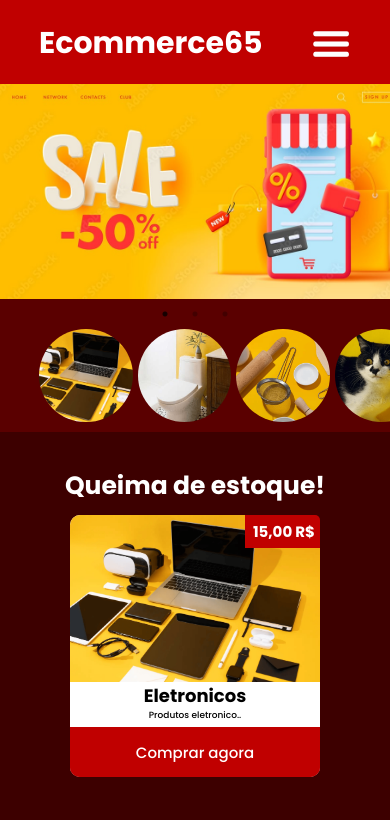
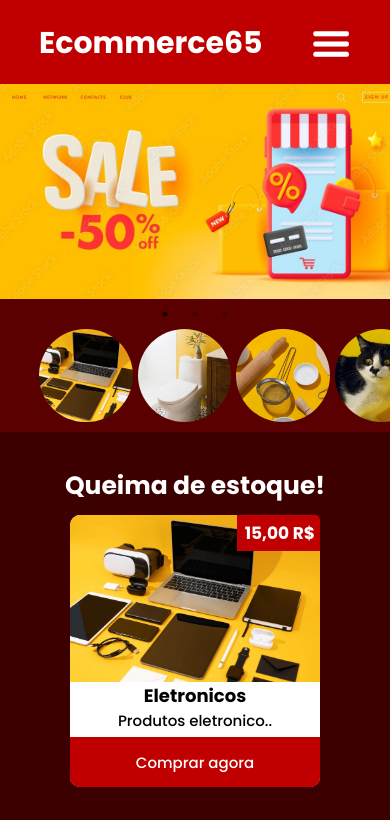
Before and after one commit to johnAndrade65/Ecommerce65, a React (Vite) app: page / in a window 390 px wide. Shown: the top 820 px of the page. Built offline with nearby package versions, Linux system fonts and the light colour scheme.

Commit message:
Commit de atualização CSS3: Correção no CSS dos componentes Products e Promotions, para mais detalhes leia o Readme.md

```diff
--- a/src/App.css
+++ b/src/App.css
@@ -389,7 +389,7 @@
     font-weight: bold;
   }
   .product .product-description {
-    font-size: 12px;
+    font-size: 14px;
   }
   .product-price {
     font-size: 15px;
@@ -481,10 +481,10 @@
     font-size: 18px;
   }
   .product .product-description {
-    font-size: 9px;
+    font-size: 15px;
   }
   .product-price {
-    font-size: 15px;
+    font-size: 17px;
   }
   .product .link-buy,
   .product .link-buy button {
```
